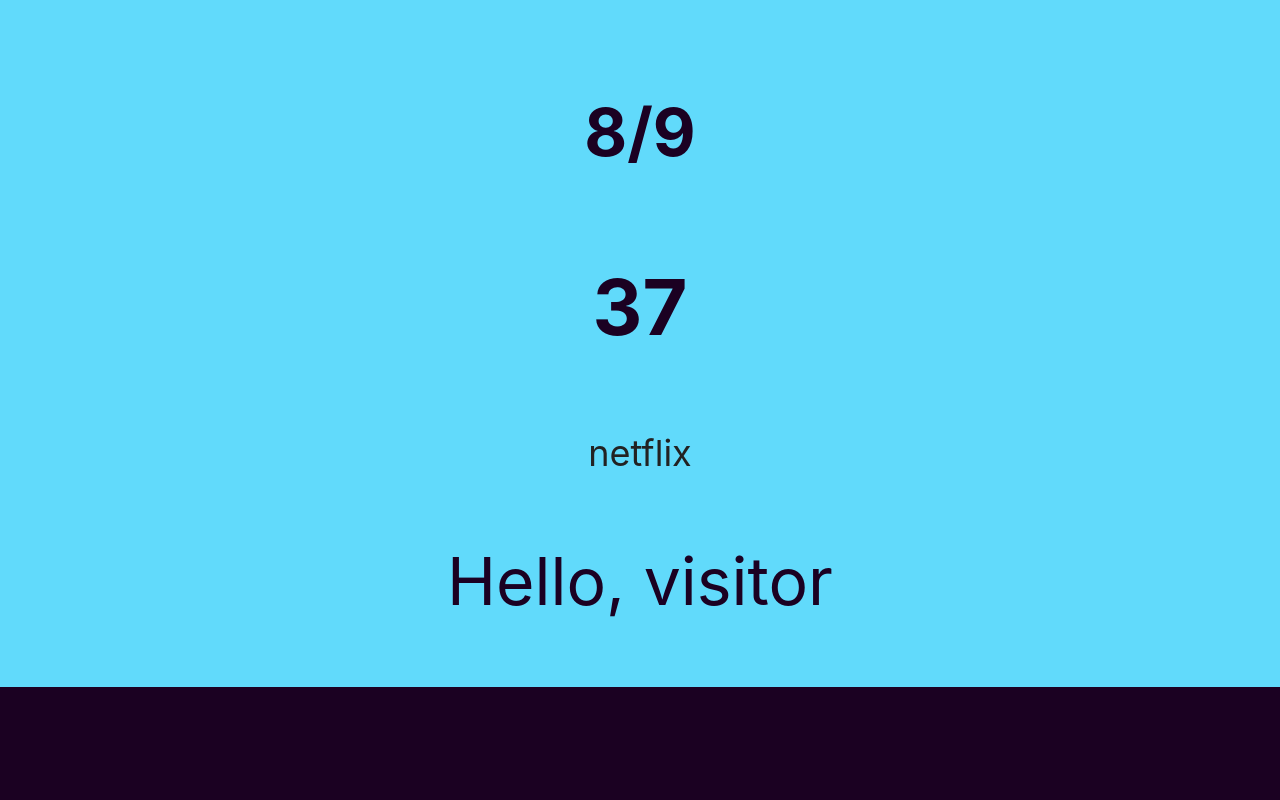
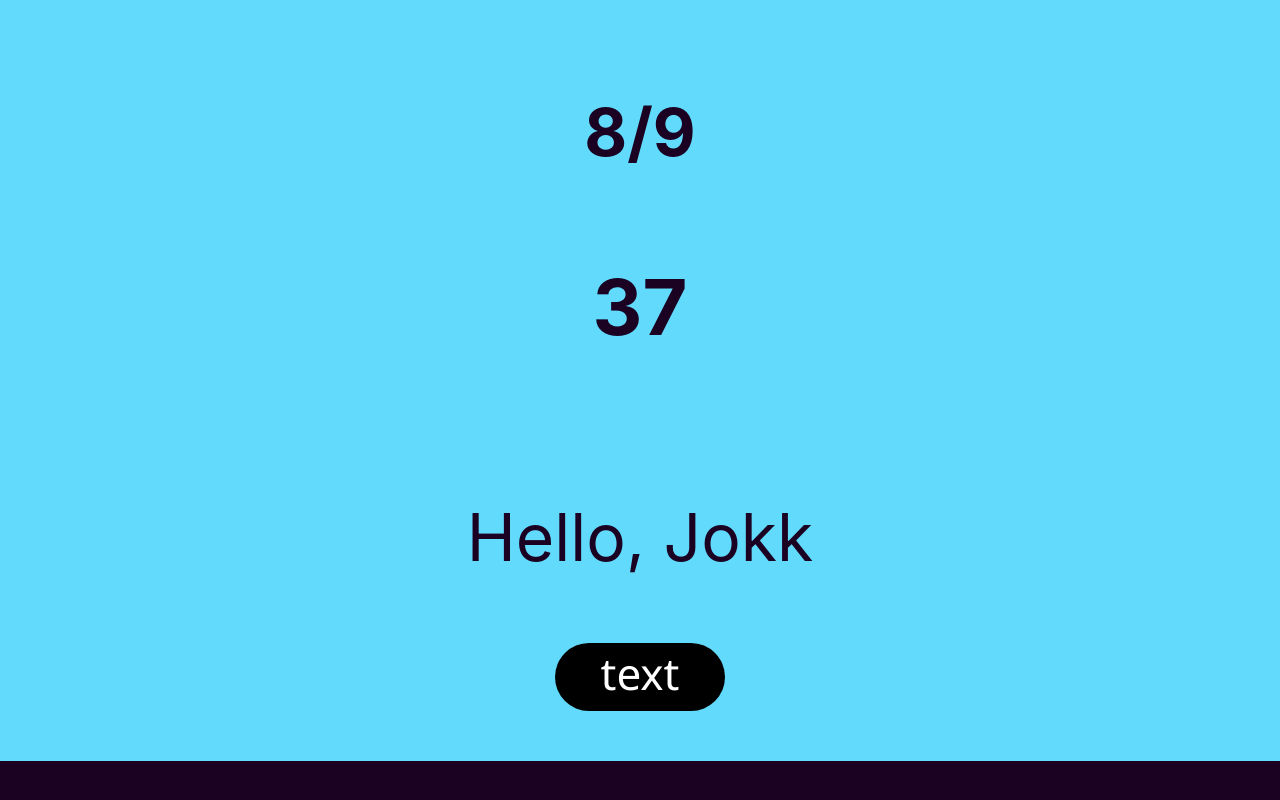
Before and after one commit to joacimgr/react-base, a React (Create React App) app: page / in a window 1280 px wide. Shown: the part 358-1158 px from the top of the page. Built offline with nearby package versions, Linux system fonts and the light colour scheme.

Commit message:
Add interactive and start of shape test.

```diff
--- a/package.json
+++ b/package.json
@@ -11,6 +11,7 @@
     "react-dom": "^16.13.1",
     "react-public-ip": "^1.0.0",
     "react-redux": "^7.2.1",
+    "react-router": "^5.2.0",
     "react-scripts": "3.4.3",
     "redux-thunk": "^2.3.0",
     "shards-react": "^1.0.3"
--- a/src/App.js
+++ b/src/App.js
@@ -1,6 +1,7 @@
 import React from 'react';
 import Welcome from './components/Welcome';
 import Clock from './components/Clock';
+import Shape from './components/Shape/Shape'
 import './App.css';
 
 function App() {
@@ -40,16 +41,8 @@ function App() {
       </header>
       <div className="content">
         <Clock/>
-        <a
-            className="App-link-content"
-            href="http://www.netflix.com"
-            target="_blank"
-            rel="noopener noreferrer"
-          >
-            netflix
-          </a>
-          <Welcome name='visitor'/>
-
+        <Welcome name='Jokk'/>
+        <Shape shape="rect"/>
       </div>
       <div className="bottom">
         <p>Footer</p>
--- /dev/null
+++ b/src/components/Shape/Shape.jsx
@@ -0,0 +1,50 @@
+import React, { Component } from 'react'
+import './Shape.scss';
+
+export default class Shape extends Component {
+
+    state = {};
+
+    constructor(props) {
+        super(props)
+        console.log("constructor...");
+        console.log("const props.shape: ", this.props.shape);
+        this.state = {
+             shape: props.shape,
+             text: "rect",
+             element: <div className="btn rect unselectable" onClick={this.handleClick}>text</div>
+        }
+    }
+
+    componentDidMount() {
+        console.log("did mount..");
+        this.setState((state, props) => { return {  }})
+
+    }
+
+    handleClick = () => {
+        if(this.state.shape !== "rect"){
+            this.setState((state) => { return {
+                shape: "rect",
+                text: "rect",
+                element: <div className="btn rect unselectable" onClick={this.handleClick}>{this.state.text}</div>
+            }});
+        } else {
+            this.setState((state) => { return {
+                shape: "circle",
+                text: "circle",
+                element: <div className="btn circle unselectable" onClick={this.handleClick}>{this.state.text}</div>
+            }});
+        }
+    }
+
+    render() {
+        console.log("render() -state- Shape: ", this.state.shape);
+        console.log("render() -state- Text: ", this.state.text);
+        return (
+            <div>
+                {this.state.element}
+            </div>
+        )
+    }
+}
--- /dev/null
+++ b/src/components/Shape/Shape.scss
@@ -0,0 +1,28 @@
+.btn {
+    min-width: 170px;
+    min-height: 50px;
+    background-color: black;
+    margin-bottom: 50px;
+    padding-bottom: 8px;
+    color: white;
+    font-size: 44px;
+    font-weight: 500;
+    font-family: 'Segoe UI', Tahoma, Geneva, Verdana, sans-serif;
+}
+
+.rect {
+    border-radius: 400px;
+}
+
+.circle {
+    border-radius: 6px;
+}
+
+.unselectable {
+    -webkit-touch-callout: none;
+    -webkit-user-select: none;
+    -khtml-user-select: none;
+    -moz-user-select: none;
+    -ms-user-select: none;
+    user-select: none;
+}
```
Also changed, not shown: src/components/ChangeText.jsx (added, +33 -0 lines), src/components/RouteTest.jsx (added), 1 other file (tests, documents, lock files or other folders).
